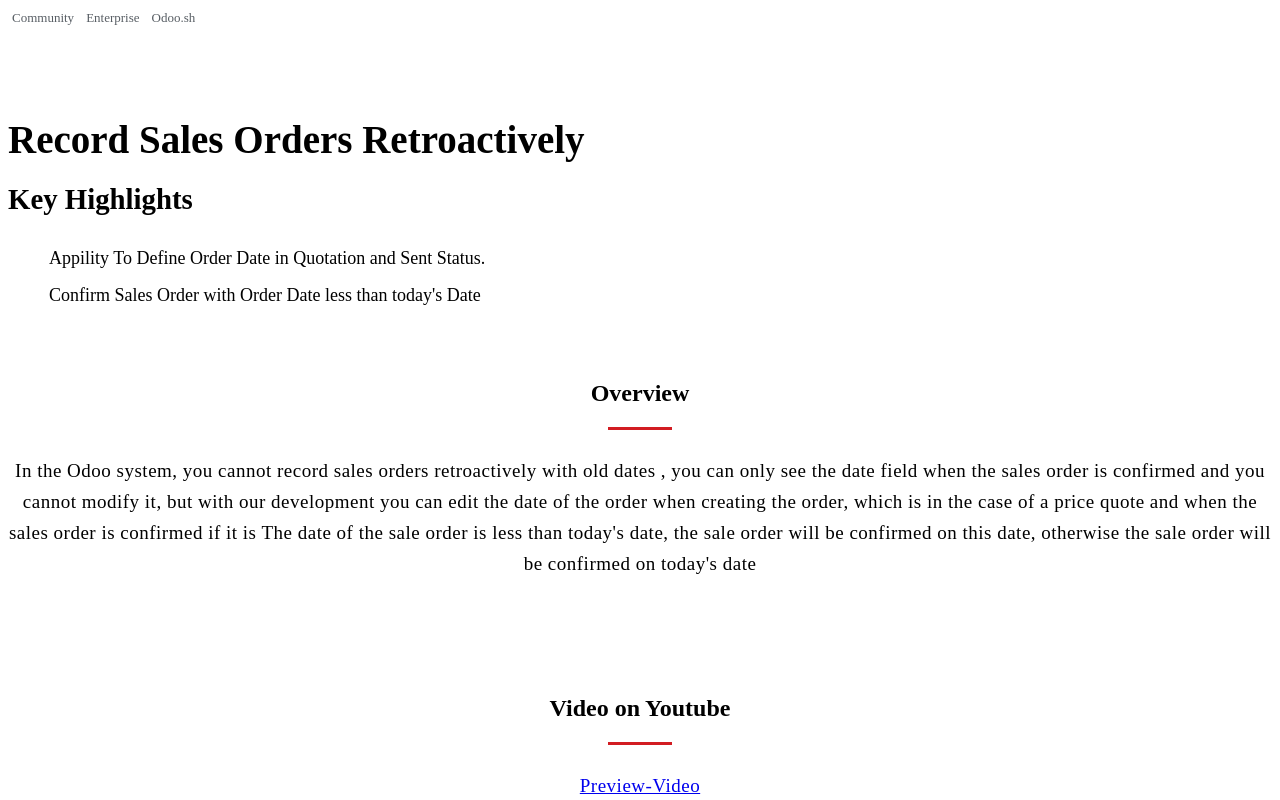
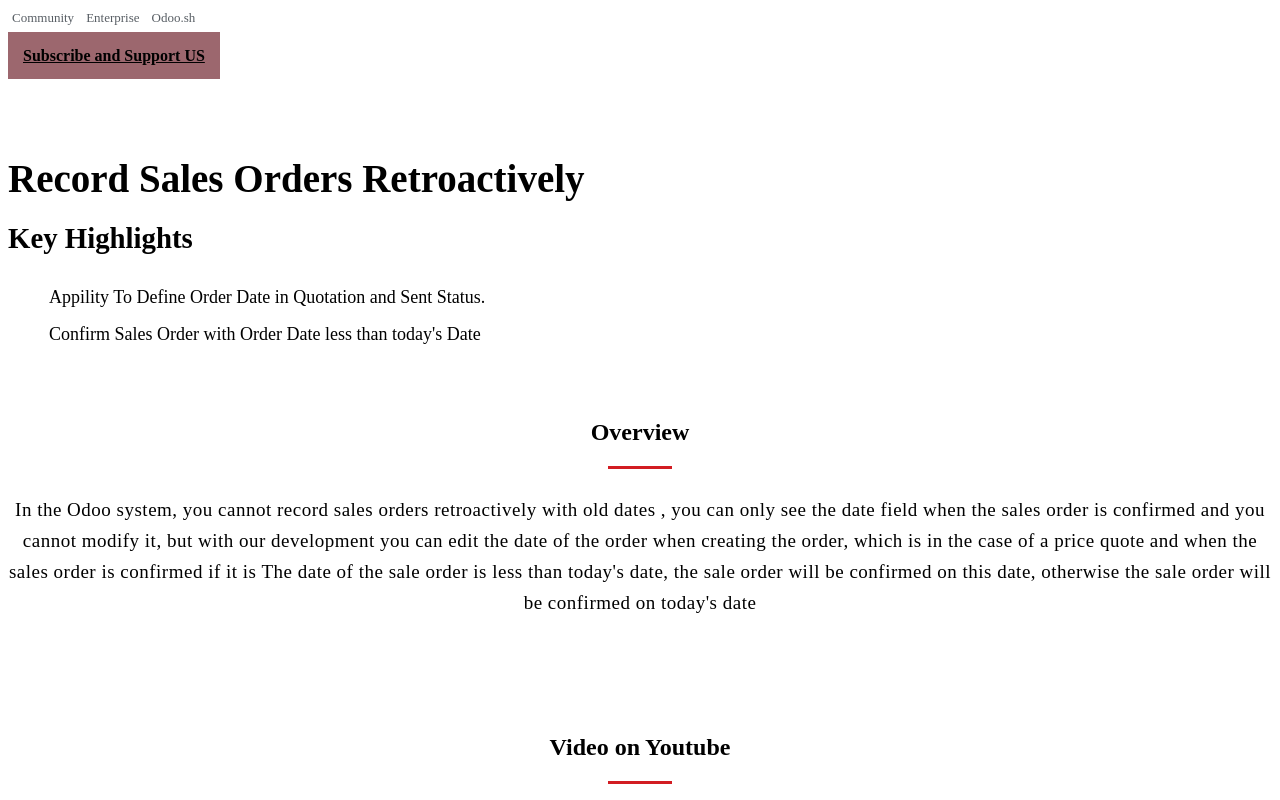
Before and after one commit to isszero06/so_edit_date_order, a plain HTML site: page so_edit_date_order/static/description/index.html in a window 1280 px wide. Shown: the top 800 px of the page. Drawn offline with Linux system fonts and the light colour scheme.

Commit message:
Update index.html

```diff
--- a/so_edit_date_order/static/description/index.html
+++ b/so_edit_date_order/static/description/index.html
@@ -11,6 +11,14 @@
                     class="fa fa-check"></i> Odoo.sh</a>
         </div>
     </div>
+            <div class="oe_row oe_spaced">
+                <div class="oe_centeralign oe_websiteonly">
+                    <h4 class="oe_slogan"><a href="https://www.youtube.com/@erpzero?sub_confirmation=1" target="_blank" style="color: #000 !important; border-radius: 0; background-color: #9c676e; border-color: #005ca7; padding: 15px; font-weight: bold;">
+                       <i class="fa fa-youtube"></i>
+                        Subscribe and Support US
+                    </a></h4>
+                </div>
+            </div>
     <div class="row" style="margin:75px 0;position: relative;color: #000;background-position: center;background: #ffffff;border-bottom: 1px solid #e4e4e4; padding-bottom: 30px;">
       <div class="col-md-7 col-sm-12 col-xs-12" style="padding: 0px">
       <div style=" margin: 0 0 0px;padding: 20px 0 10;font-size: 23px;line-height: 35px;font-weight: 400;color: #000;border-top: 1px solid rgba(255,255,255,0.1);border-bottom: 1px solid rgba(255,255,255,0.11);text-align: left;">
```
